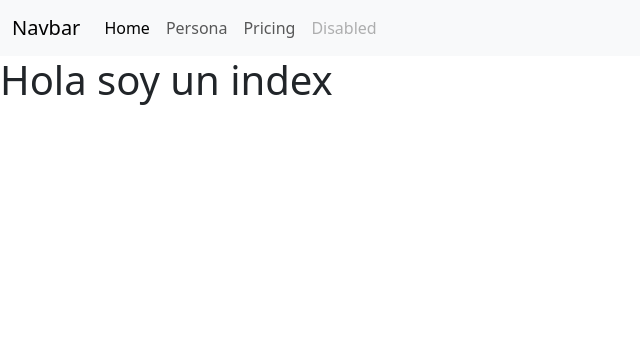
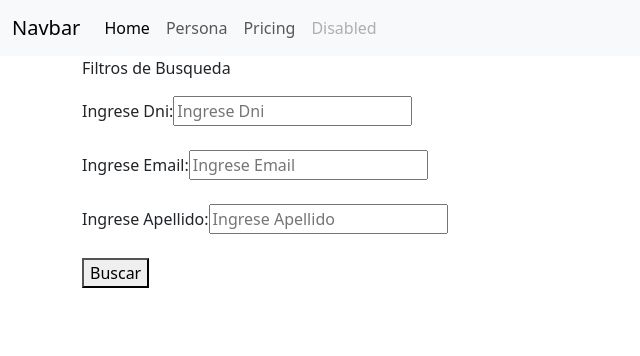
Before and after one commit to Nahuelitho/integradorLab2-2023, a Node server app: page / in a window 1280 px wide. Shown: the top 356 px of the page, without its empty margins (0-640 px from the left). Run offline with Node 20, Linux system fonts and the light colour scheme; some libraries are stand-ins or nearby versions.

Commit message:
filtros
filtros de Búsqueda

```diff
--- a/src/public/view/pages/index.pug
+++ b/src/public/view/pages/index.pug
@@ -1,4 +1,21 @@
 extends ../layout/plantilla
 
 block contenido
-    h1 Hola soy un index
+    div.container
+        p Filtros de Busqueda
+        form(action="/", method="get", id="formIndex")
+            label(for='filtroDni') Ingrese Dni:
+            input(type='text', id='filtroDni', name='filtroDni', placeholder='Ingrese Dni')
+            br
+            br
+            label(for='filtroEmail') Ingrese Email:
+            input(type='text', id='filtroEmail', name='filtroEmail', placeholder='Ingrese Email')
+            br
+            br
+            label(for='filtroApellido') Ingrese Apellido:
+            input(type='text', id='filtroApellido', name='filtroApellido', placeholder='Ingrese Apellido')
+            br
+            br
+            button(type='submit', id="btBuscar") Buscar
+            br
+            br
```
